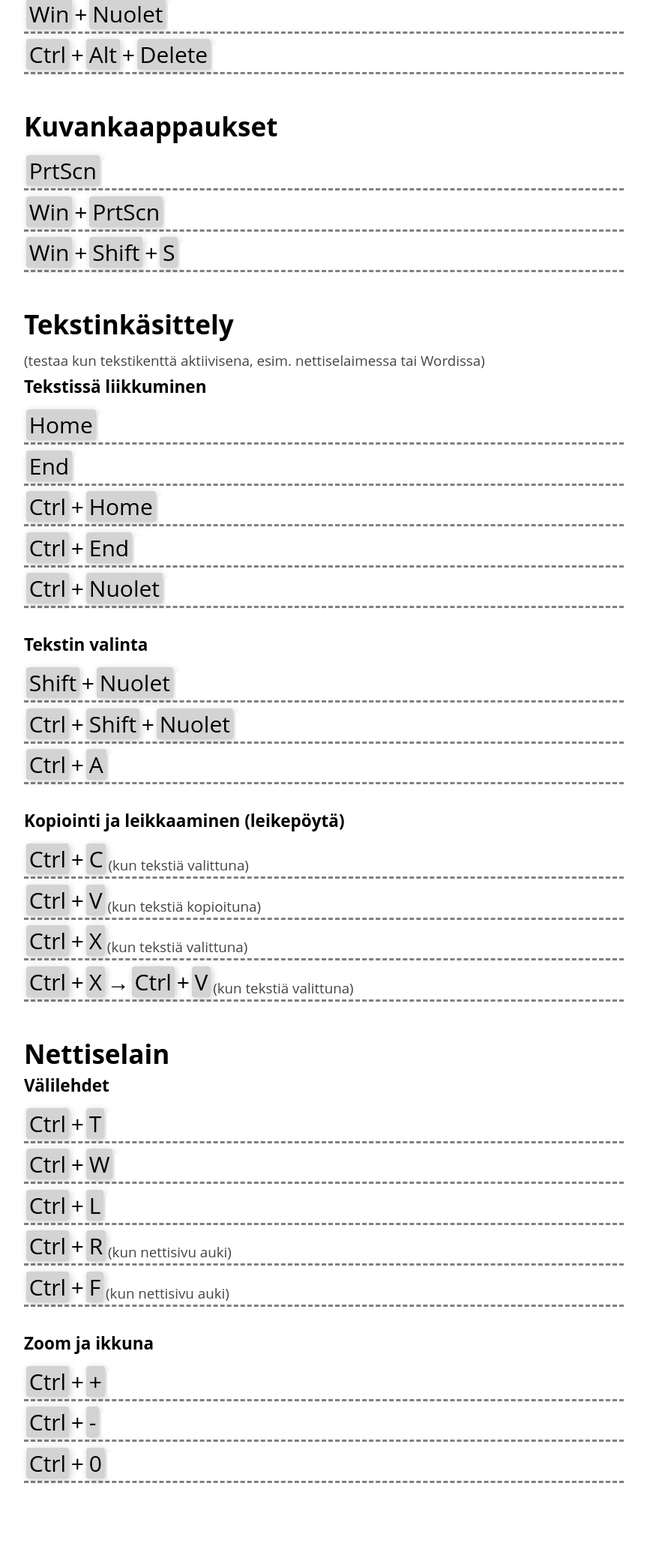
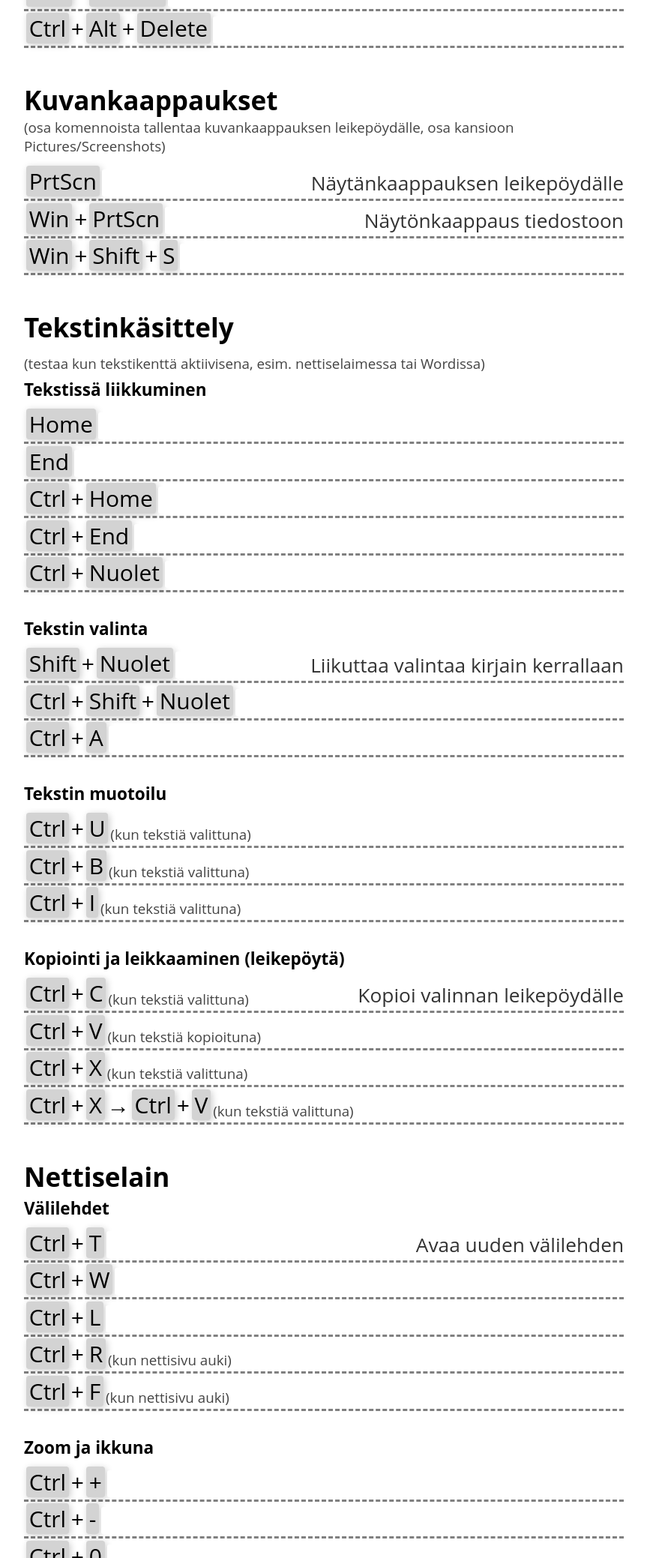
Before and after one commit to ignon/nappisninja, a plain HTML site: page index.html in a window 1280 px wide. Shown: the part 722-2800 px from the top of the page at 75% size, without its empty margins (208-1071 px from the left). Before the commit the page ends 2745 px from the top, so only its background shows below. Drawn offline with Linux system fonts and the light colour scheme.

Commit message:
tekstin formatointi

```diff
--- a/index.html
+++ b/index.html
@@ -9,19 +9,19 @@
   <body>
     <div class="container">
       <h1><a href="https://bit.ly/nappisninja">bit.ly/<span class="title">NäppisNinja</span></a></h1>
-      <span class="note">
-        NäppisNinja opettaa yleisimpien tietokoneen pikanäppäinten käyttöä. Se on kehitetty hyödyntämään <i>fuck around, find out</i> -pedagogiikkaa. Testaa alla listattuja pikanäppäimiä ja kirjoita niiden viereen, mitä niistä tapahtuu. Täytettyäsi dokumentin voit tulostaa sen pikanäppäimellä Ctrl+P.
+      <span class="note intro">
+        NäppisNinja opettaa Windows-käyttöjärjestelmän yleisimpien pikanäppäinten käyttöä. Se on kehitetty hyödyntämään <i>fuck around, find out</i> -pedagogiikkaa. Testaa alla listattuja pikanäppäimiä ja kirjoita niiden viereen, mitä niistä tapahtuu (Osaan on jo täytetty esimerkkivastaus). Täytettyäsi dokumentin voit tulostaa sen pikanäppäimellä Ctrl+P.
       </span>
       <div class="segment">
         <div class="subsegment">
           <h3>Sovellusten avaaminen</h3>
-          <div class="row" id="win+e">
+          <div class="row" id="win+e" data-answer="Avaa tiedostojenhallinnan" data-example="true">
             <code>Win</code>+<code>E</code>
           </div>
-          <div class="row" id="win+chrome">
+          <div class="row" id="win+chrome" data-answer="Avaa Chromen">
             <code>Win</code>+"Chrome"
           </div>
-          <div class="row" id="win+wordpad">
+          <div class="row" id="win+wordpad" data-answer="Avaa Wordpadin">
             <code>Win</code>+"Wordpad"
           </div>
         </div>
@@ -30,19 +30,19 @@
         <div class="subsegment">
           <h3>Navigaatio ja ikkunoiden hallinta</h3>
           <span class="note">(testaa kun useampia sovelluksia auki)</span>
-          <div class="row" id="alt+tab">
+          <div class="row" id="alt+tab" data-answer="Vaihtaa seuraavaan sovellukseen">
             <code>Alt</code>+<code>Tab</code>
           </div>
 
-          <div class="row" id="alt+shift+tab">
+          <div class="row" id="alt+shift+tab" data-answer="Vaihtaa edelliseen sovellukseen">
             <code>Alt</code>+<code>Shift</code>+<code>Tab</code>
           </div>
 
-          <div class="row" id="win+nuolet">
+          <div class="row" id="win+nuolet" data-answer="Vaihtaa ikkunan sijaintia">
             <code>Win</code>+<code>Nuolet</code>
           </div>
 
-          <div class="row" id="ctrl+alt+delete">
+          <div class="row" id="ctrl+alt+delete" data-answer="Avaa Tehtävienhallinnan">
             <code>Ctrl</code>+<code>Alt</code>+<code>Delete</code>
           </div>
         </div>
@@ -50,14 +50,14 @@
       <div class="segment">
         <div class="subsegment">
           <h3>Kuvankaappaukset</h3>
-          <!-- <span class="note">(osa komennoista tallentaa kuvankaappauksen leikepöydälle, osa kansioon Pictures/Screenshots)</span> -->
-          <div class="row" id="prtscn">
+          <span class="note">(osa komennoista tallentaa kuvankaappauksen leikepöydälle, osa kansioon Pictures/Screenshots)</span>
+          <div class="row" id="prtscn" data-answer="Näytänkaappauksen leikepöydälle" data-example="true">
             <code>PrtScn</code>
           </div>
-          <div class="row" id="win+prtscn">
+          <div class="row" id="win+prtscn" data-answer="Näytönkaappaus tiedostoon" data-example="true">
             <code>Win</code>+<code>PrtScn</code>
           </div>
-          <div class="row" id="win+shift+s">
+          <div class="row" id="win+shift+s" data-answer="Näytönkaappaus">
             <code>Win</code>+<code>Shift</code>+<code>S</code>
           </div>
         </div>
@@ -67,32 +67,48 @@
           <h3>Tekstinkäsittely</h3>
           <span class="note">(testaa kun tekstikenttä aktiivisena, esim. nettiselaimessa tai Wordissa)</span>
           <h4>Tekstissä liikkuminen</h4>
-          <div class="row" id="home">
+          <div class="row" id="home" data-answer="Kursori rivin alkuun">
             <code>Home</code>
           </div>
-          <div class="row" id="end">
+          <div class="row" id="end" data-answer="Kursori rivin loppuun">
             <code>End</code>
           </div>
-          <div class="row" id="ctrl+home">
+          <div class="row" id="ctrl+home" data-answer="Kursori tekstin alkuun">
             <code>Ctrl</code>+<code>Home</code>
           </div>
-          <div class="row" id="ctrl+end">
+          <div class="row" id="ctrl+end" data-answer="Kursori tekstin loppuun">
             <code>Ctrl</code>+<code>End</code>
           </div>
-          <div class="row" id="ctrl+nuolet">
+          <div class="row" id="ctrl+nuolet" data-answer="Liikuttaa kursoria sana kerrallaan">
             <code>Ctrl</code>+<code>Nuolet</code>
           </div>
         </div>
         <div class="subsegment">
           <h4>Tekstin valinta</h4>
-          <div class="row" id="shift+nuolet">
+          <div class="row" id="shift+nuolet" data-answer="Liikuttaa valintaa kirjain kerrallaan" data-example="true">
             <code>Shift</code>+<code>Nuolet</code>
           </div>
-          <div class="row" id="ctrl+shift+nuolet">
+          <div class="row" id="ctrl+shift+nuolet" data-answer="Liikuttaa valintaa sana kerrallaan">
             <code>Ctrl</code>+<code>Shift</code>+<code>Nuolet</code> <!-- ←↓↑→ -->
           </div>
-          <div class="row" id="ctrl+a">
+          <div class="row" id="ctrl+a" data-answer="Valitsee kaiken">
             <code>Ctrl</code>+<code>A</code> <!-- ←↓↑→ -->
+          </div>
+        </div>
+
+        <div class="subsegment">
+          <h4>Tekstin muotoilu</h4>
+          <div class="row" id="ctrl+u" data-answer="Alleviivaa valinnan (underline)">
+            <code>Ctrl</code>+<code>U</code>
+            <p class="note">(kun tekstiä valittuna)</p>
+          </div>
+          <div class="row" id="ctrl+b" data-answer="Lihavoi valinnan (bold)">
+            <code>Ctrl</code>+<code>B</code>
+            <p class="note">(kun tekstiä valittuna)</p>
+          </div>
+          <div class="row" id="ctrl+i" data-answer="Kursivoi valinnan (italics)">
+            <code>Ctrl</code>+<code>I</code>
+            <p class="note">(kun tekstiä valittuna)</p>
           </div>
         </div>
         <!-- <div class="row"> -->
@@ -100,16 +116,16 @@
         <!-- </div> -->
         <div class="subsegment">
           <h4>Kopiointi ja leikkaaminen (leikepöytä)</h4>
-          <div class="row" id="ctrl+c">
+          <div class="row" id="ctrl+c" data-answer="Kopioi valinnan leikepöydälle" data-example="true">
             <code>Ctrl</code>+<code>C</code> <p class="note">(kun tekstiä valittuna)</p>
           </div>
-          <div class="row" id="ctrl+v">
+          <div class="row" id="ctrl+v" data-answer="Liittää tekstin leikepöydältä">
             <code>Ctrl</code>+<code>V</code> <span class="note">(kun tekstiä kopioituna)</span>
           </div>
-          <div class="row" id="ctrl+x">
+          <div class="row" id="ctrl+x" data-answer="Leikkaa valinnan (ja tallentaa sen leikepöydälle)">
             <code>Ctrl</code>+<code>X</code> <span class="note">(kun tekstiä valittuna)</span>
           </div>
-          <div class="row" id="ctrl+x=>ctrl+v">
+          <div class="row" id="ctrl+x=>ctrl+v" data-answer="Leikkaa valinnan ja liittää sen takaisin">
             <code>Ctrl</code>+<code>X</code>→<code>Ctrl</code>+<code>V</code> <span class="note">(kun tekstiä valittuna)</span>
           </div>
         </div>
@@ -118,78 +134,36 @@
         <div class="subsegment">
           <h3>Nettiselain</h3>
           <h4>Välilehdet</h4>
-          <div class="row" id="ctrl+t">
+          <div class="row" id="ctrl+t" data-answer="Avaa uuden välilehden" data-example="true">
             <code>Ctrl</code>+<code>T</code>
           </div>
-          <div class="row" id="ctrl+w">
+          <div class="row" id="ctrl+w" data-answer="Sulkee välilehden">
             <code>Ctrl</code>+<code>W</code>
           </div>
-          <div class="row" id="ctrl+l">
+          <div class="row" id="ctrl+l" data-answer="Aktivoi haku-/osoitekentän">
             <code>Ctrl</code>+<code>L</code>
           </div>
-          <div class="row" id="ctrl+r">
+          <div class="row" id="ctrl+r" data-answer="Uudelleenlataa nettisivun">
             <code>Ctrl</code>+<code>R</code> <span class="note">(kun nettisivu auki)</span>
           </div>
-          <div class="row" id="ctrl+f">
+          <div class="row" id="ctrl+f" data-answer="Etsii tekstiä nettisivulta">
             <code>Ctrl</code>+<code>F</code> <span class="note">(kun nettisivu auki)</span>
           </div>
         </div>
         <div class="subsegment">
           <h4>Zoom ja ikkuna</h4>
-          <div class="row" id="ctrl+plus">
+          <div class="row" id="ctrl+plus" data-answer="Zoomaa sisään">
             <code>Ctrl</code>+<code>+</code>
           </div>
-          <div class="row" id="ctrl+minus">
+          <div class="row" id="ctrl+minus" data-answer="Zoomaa ulos">
             <code>Ctrl</code>+<code>-</code>
           </div>
-          <div class="row" id="ctrl+0">
+          <div class="row" id="ctrl+0" data-answer="Asettaa zoomin oletusarvoon">
             <code>Ctrl</code>+<code>0</code>
           </div>
         </div>
       </div>
     </div>
   </body>
-  <script>
-    function appendInputToRows() {
-      const rows = document.querySelectorAll('.row');
-
-      rows.forEach(row => {
-        const input = document.createElement('textarea');
-        input.type = 'text'; // Set type to 'text'
-        input.addEventListener("input", function(){
-          this.style.height = '0px';
-          this.style.height = this.scrollHeight + 'px';
-          this.parentElement.style.height = this.scrollHeight + 'px';
-        })
-        row.appendChild(input);
-      });
-    }
-    appendInputToRows();
-
-    function saveTextareaValues() {
-      const textareas = document.querySelectorAll('textarea');
-      textareas.forEach((textarea, index) => {
-        let id = textarea.parentElement.id;
-        localStorage.setItem(`field-${id}`, textarea.value);
-      });
-    }
-
-    // Function to load values from localStorage
-    function loadTextareaValues() {
-      const textareas = document.querySelectorAll('textarea');
-      textareas.forEach((textarea, index) => {
-        let id = textarea.parentElement.id;
-        const savedValue = localStorage.getItem(`field-${id}`);
-        if (savedValue !== null) {
-          textarea.value = savedValue;
-        }
-      });
-    }
-
-    window.addEventListener('load', loadTextareaValues);
-
-    document.querySelectorAll('textarea').forEach(textarea => {
-      textarea.addEventListener('input', saveTextareaValues);
-    });
-  </script>
+  <script src="scripts.js"></script>
 </html>
--- /dev/null
+++ b/scripts.js
@@ -0,0 +1,64 @@
+
+function appendInputToRows() {
+  const rows = document.querySelectorAll('.row');
+
+  rows.forEach(row => {
+    const input = document.createElement('textarea');
+    input.type = 'text'; // Set type to 'text'
+    input.addEventListener("input", function(){
+      resizeInput(this);
+    })
+    row.appendChild(input);
+  });
+}
+
+function resizeInput(input) {
+    input.style.height = '0px';
+    input.style.height = input.scrollHeight + 'px';
+    input.parentElement.style.height = input.scrollHeight + 'px';
+}
+appendInputToRows();
+
+function saveTextareaValues() {
+  const textareas = document.querySelectorAll('textarea');
+  textareas.forEach((textarea, index) => {
+    let id = textarea.parentElement.id;
+    localStorage.setItem(`field-${id}`, textarea.value);
+  });
+}
+
+// Function to load values from localStorage
+function loadTextareaValues() {
+  const textareas = document.querySelectorAll('textarea');
+  textareas.forEach((textarea, index) => {
+    let id = textarea.parentElement.id;
+    const savedValue = localStorage.getItem(`field-${id}`);
+    const showAnswers = getShowAnswersFromURL()
+    let { answer, example } = textarea.parentElement.dataset;
+    console.log({ example, answer })
+
+    if (showAnswers) {
+      textarea.value = answer;
+    }
+    else if (savedValue) {
+      textarea.value = savedValue;
+    }
+    else if (example && answer) {
+      textarea.value = answer;
+    }
+    resizeInput(textarea);
+  });
+}
+
+function getShowAnswersFromURL() {
+  const params = new URLSearchParams(window.location.search); // Parse the query string
+  const showAnswers = params.get('show_answers'); // Get the 'show_answers' parameter
+  return showAnswers === 'true'; // Convert the string to a boolean
+}
+
+
+window.addEventListener('load', loadTextareaValues);
+
+document.querySelectorAll('textarea').forEach(textarea => {
+  textarea.addEventListener('input', saveTextareaValues);
+});
```
Also changed, not shown: styles.css (+6 -2 lines).
